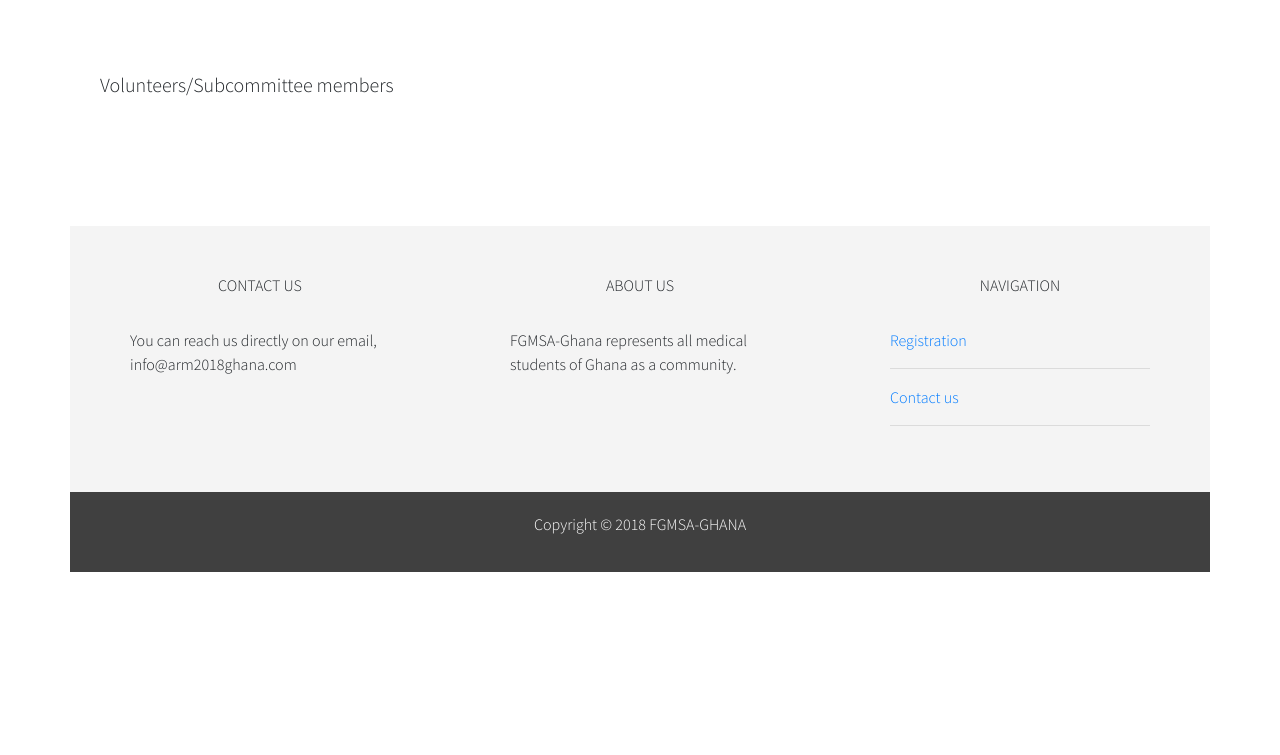
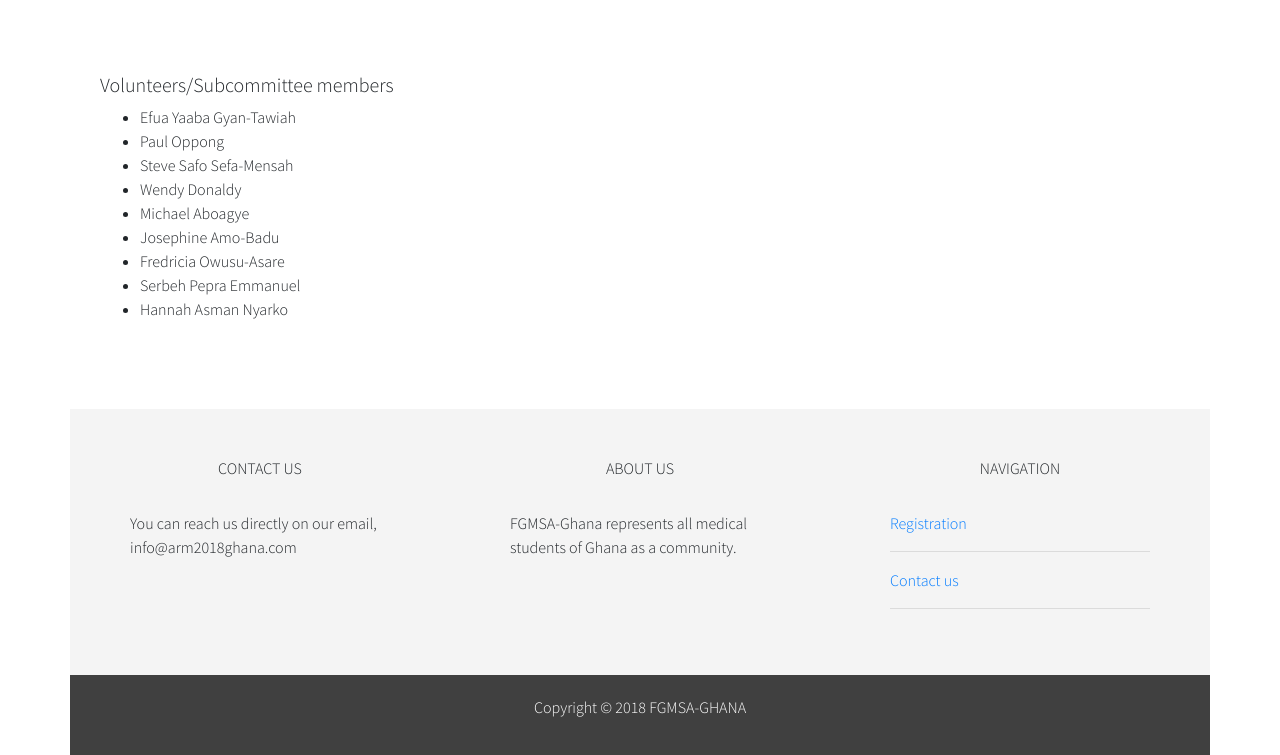
Before and after one commit to kwamesarpong/arm2018, a plain HTML site: page organising.html in a window 1280 px wide. Shown: the part 3542-4297 px from the top of the page. Before the commit the page ends 4114 px from the top, so only its background shows below. Drawn offline with nearby package versions, Linux system fonts and the light colour scheme.

Commit message:
Volunteers and subcommittee members added

```diff
--- a/organising.html
+++ b/organising.html
@@ -435,13 +435,21 @@
 
                     <br />
                     <h5 class="sub-header">Volunteers/Subcommittee members</h5>
-                    <br /><br />
 
-                    <div class="row">
-                        <div class="col-md-6">
-                            <!-- Ready to add sub committee members -->
+                    <div class="row sub-header">
+                        <div class="col-md-12">
+                            <ul>
+                                <li>Efua Yaaba Gyan-Tawiah</li>
+                                <li>Paul Oppong</li>
+                                <li>Steve Safo Sefa-Mensah</li>
+                                <li>Wendy Donaldy</li>
+                                <li>Michael Aboagye</li>
+                                <li>Josephine Amo-Badu</li>
+                                <li>Fredricia Owusu-Asare</li>
+                                <li>Serbeh Pepra Emmanuel</li>
+                                <li>Hannah Asman Nyarko</li>
+                            </ul>
                         </div>
-                        <div class="col-md-6"></div>
                     </div>
 
 
```
